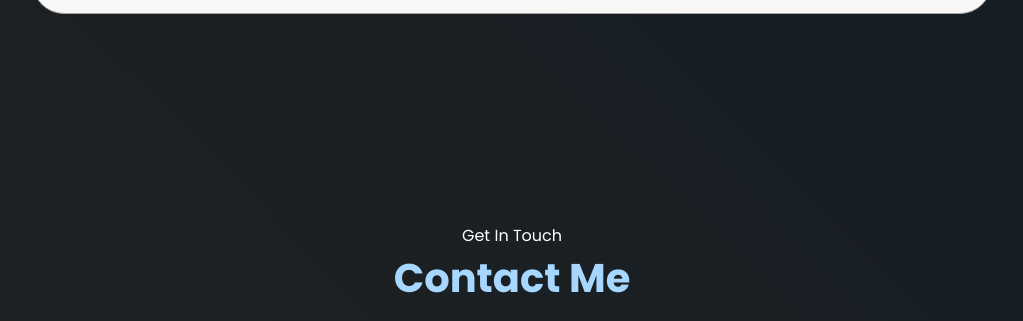
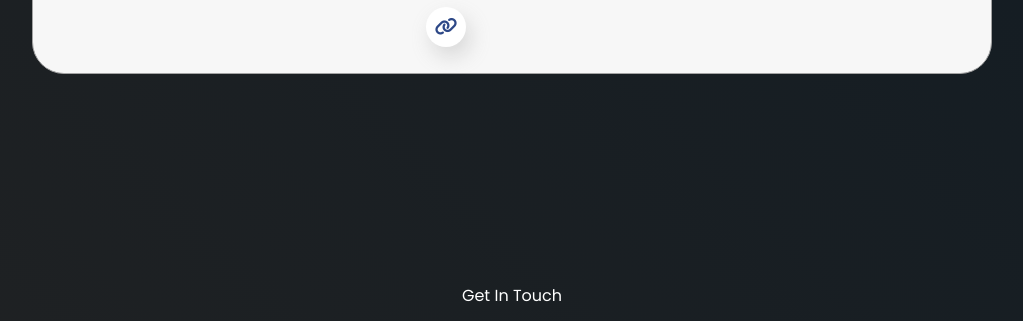
Before and after one commit to Hafeezbaig/personal-portfolio, a plain HTML site: page index.html in a window 1280 px wide. Shown: the part 2573-2894 px from the top of the page, without its empty margins (128-1151 px from the left). Drawn offline with Linux system fonts and the light colour scheme.

Commit message:
redhat certificate added

```diff
--- a/index.html
+++ b/index.html
@@ -268,10 +268,10 @@
                 <div>
                   <h3>Red Hat</h3>
                   <p1>Fundamentals of Red Hat Enterprise Linux</p>
-                    <!-- <div class="icon-icon morelinksicon">
+                    <div class="icon-icon morelinksicon">
                       <i class="fa-solid fa-link"></i>
-                      <span><a class="logotextcolor" onclick="window.open('')">Certificate</a></span>
-                    </div> -->
+                      <span><a class="logotextcolor" onclick="window.open('https://www.coursera.org/account/accomplishments/verify/DNYN2MY2JZEU')">Certificate</a></span>
+                    </div>
                 </div>
               </article>
               <!-- <article>
```
